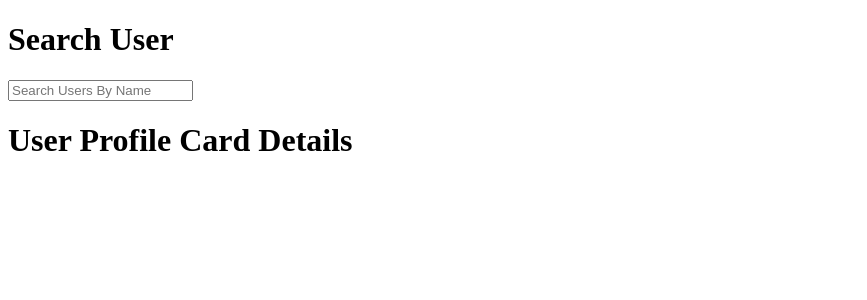
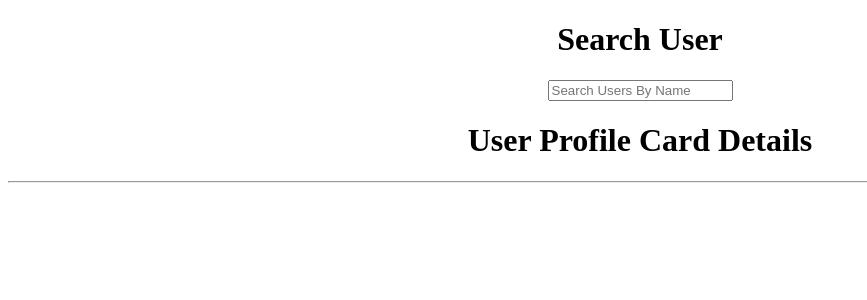
Before and after one commit to Vanshika-Rastogi101/certree-assessment, a Vue app: page / in a window 1280 px wide. Shown: the top 300 px of the page, without its empty margins (0-867 px from the left). Built offline with nearby package versions, Linux system fonts and the light colour scheme.

Commit message:
Added CSS for posts and search

```diff
--- a/src/components/UserProfileCard.vue
+++ b/src/components/UserProfileCard.vue
@@ -1,15 +1,16 @@
 <template>
 <div>
     <div v-if="loading">
-        Loading...
+        <h1>Loading...</h1>
     </div>
     <div v-else>
         <h1>User Profile Card Details</h1>
-        <div v-for="(user,index) in users" :key="index">
-            <h2 class="name"> Name : {{ user.name }} </h2>
+        <hr/>
+        <div v-for="(user,index) in users" :key="index" class="user-details">
+            <h2> Name : {{ user.name }} </h2>
             <h2> Email : {{ user.email }} </h2>
             <h2> Address : {{ user?.address?.street }} {{ user?.address?.suite }} {{ user?.address?.city }} {{ user?.address?.zipcode }}</h2>
-            <button @click="togglePosts(user.id)">Toggle Posts</button>
+            <button class="btn-toggle-posts" @click="togglePosts(user.id)">Toggle Posts</button>
         </div>
         <div v-if="isPostVisible" class="posts">
         <slot name="post" v-for="(post,index) in userPosts" :key="index" class="userPosts" :post="post">
@@ -75,8 +76,18 @@ export default {
         grid-template-columns: 1fr 1fr 1fr;
     }
 
-    .name{
-        color:#636363
+    .user-details{
+        text-align:center;
+    }
+
+    h1{
+        text-align:center;
+    }
+
+    .btn-toggle-posts{
+        background:#C5C6C7;
+        font-size:20px;
+        padding:10px;
     }
 
     @media screen and (max-width: 915px) {
--- a/src/components/UserSearch.vue
+++ b/src/components/UserSearch.vue
@@ -1,5 +1,5 @@
 <template>
-    <div>
+    <div class="search">
         <h1>Search User</h1>
         <input type="text" placeholder = "Search Users By Name" @change="seachUsers" v-model="seachedUser"/>
     </div>
@@ -40,5 +40,12 @@ export default{
     }
 }
 </script>
-<style>
+<style scoped>
+
+.search{
+    text-align: center;
+}
+input{
+    min-width:10%;
+}
 </style>
```
